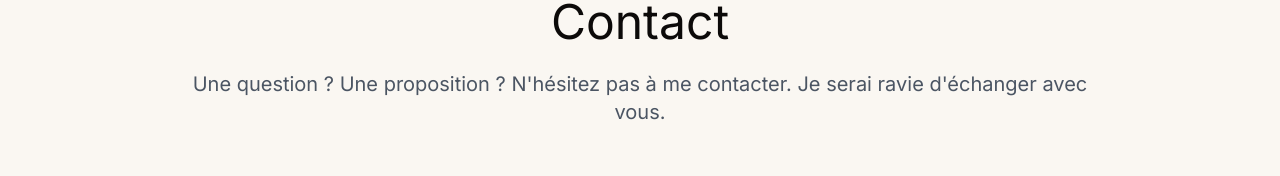
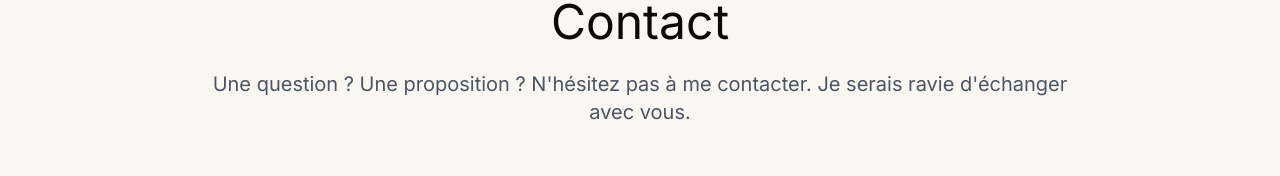
Before and after one commit to Ambrosioc/guerirettemoignerensemble, a Next.js app: page /contact in a window 1280 px wide. Shown: the part 322-498 px from the top of the page. Built offline with nearby package versions, Linux system fonts and the light colour scheme; no server answers; a web font is replaced by a local one.

Commit message:
Correct typographical error in Contact component text from "Je serai" to "Je serais" for improved accuracy.

```diff
--- a/src/app/(main)/contact/page.tsx
+++ b/src/app/(main)/contact/page.tsx
@@ -46,7 +46,7 @@ export default function Contact() {
               <FadeIn delay={0.2}>
                 <p className="text-xl text-gray-600">
                   Une question ? Une proposition ? N&apos;hésitez pas à me contacter.
-                  Je serai ravie d&apos;échanger avec vous.
+                  Je serais ravie d&apos;échanger avec vous.
                 </p>
               </FadeIn>
             </div>
```
